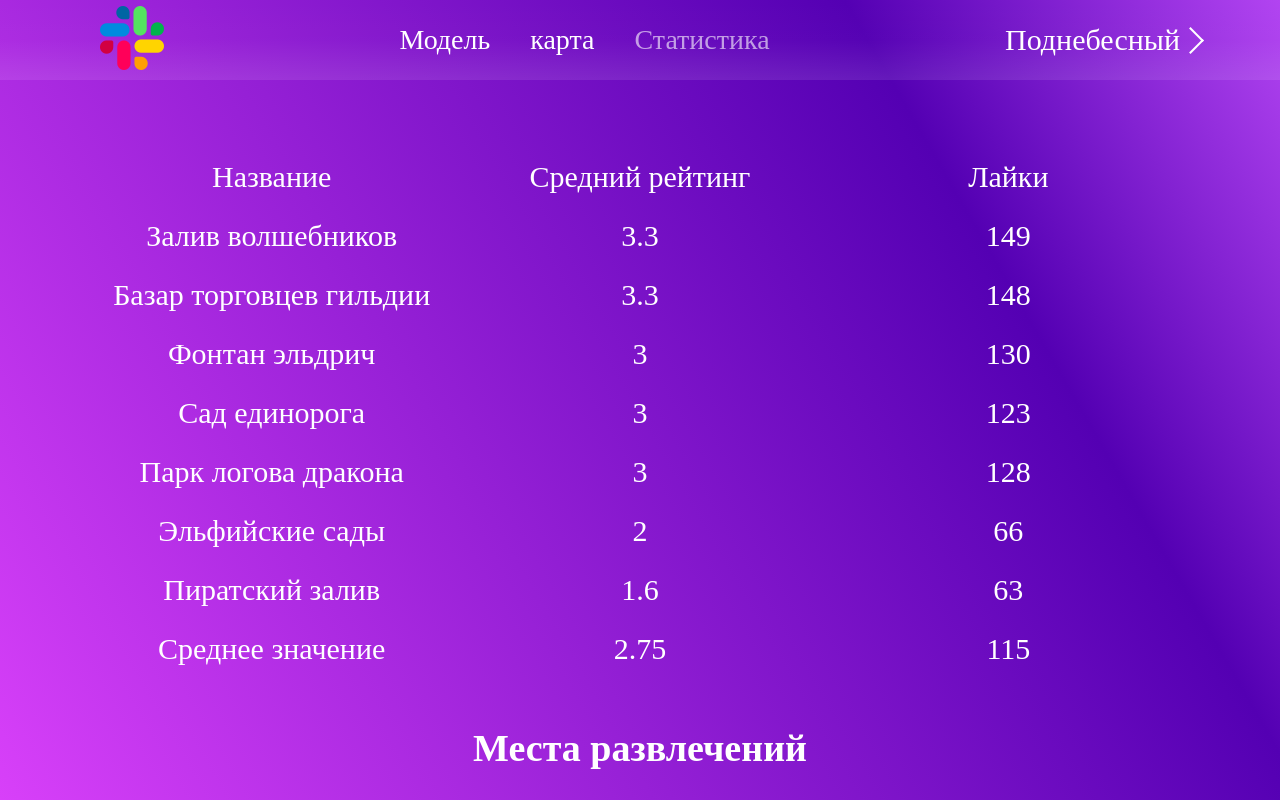
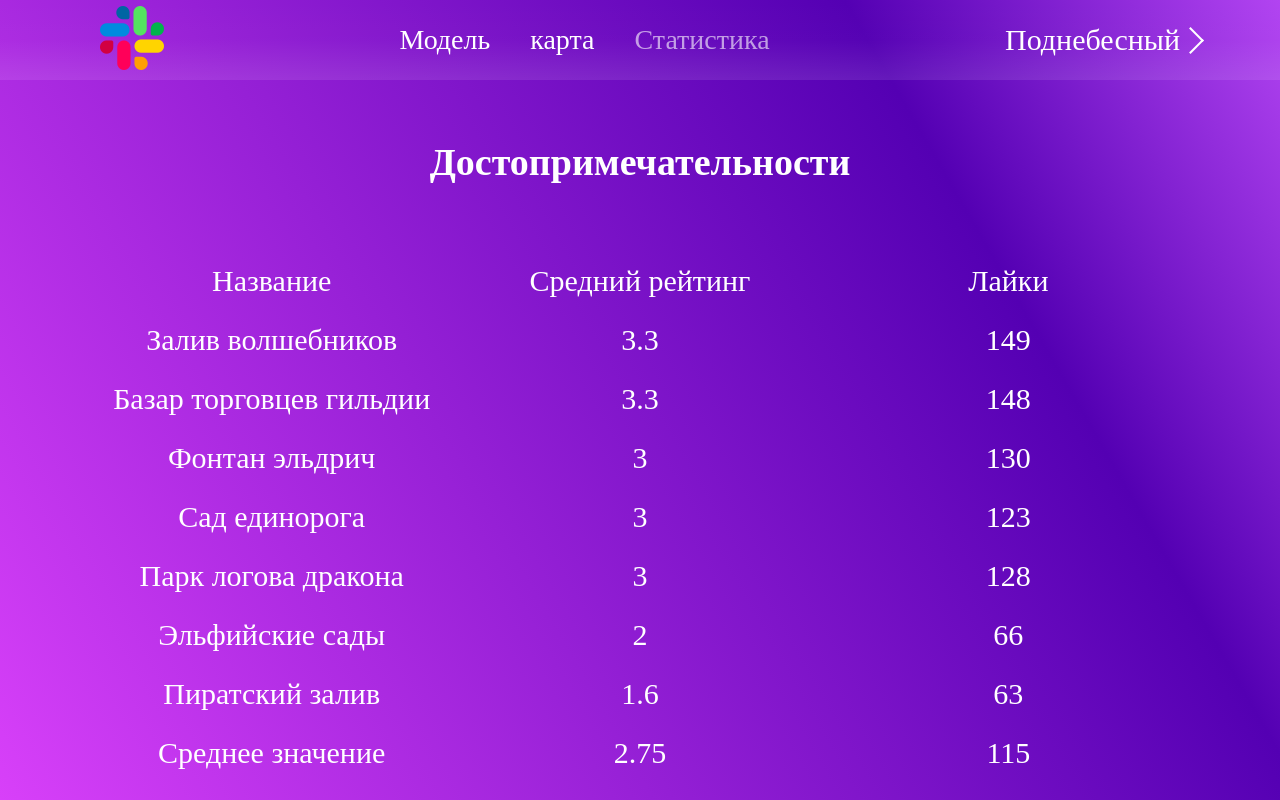
Before and after one commit to Pechenka124/ffffff, a React (Vite) app: page /statistics in a window 1280 px wide. Shown: the top 800 px of the page. Built offline with nearby package versions, Linux system fonts and the light colour scheme.

Commit message:
Update Statistics.tsx

```diff
--- a/src/components/pages/statistics/Statistics.tsx
+++ b/src/components/pages/statistics/Statistics.tsx
@@ -5,7 +5,7 @@ import { dataOne, dataTwo } from './data/data.ts'; // Проверьте пут
 const Statistics: React.FC = () => {
   return (
     <div>
-      <h2 className={styles.header}></h2>
+      <h2 className={styles.header}>Достопримечательности</h2>
       <div className={styles.columns}>
         {
           dataOne.map((elem:any,id:number) => (
```
